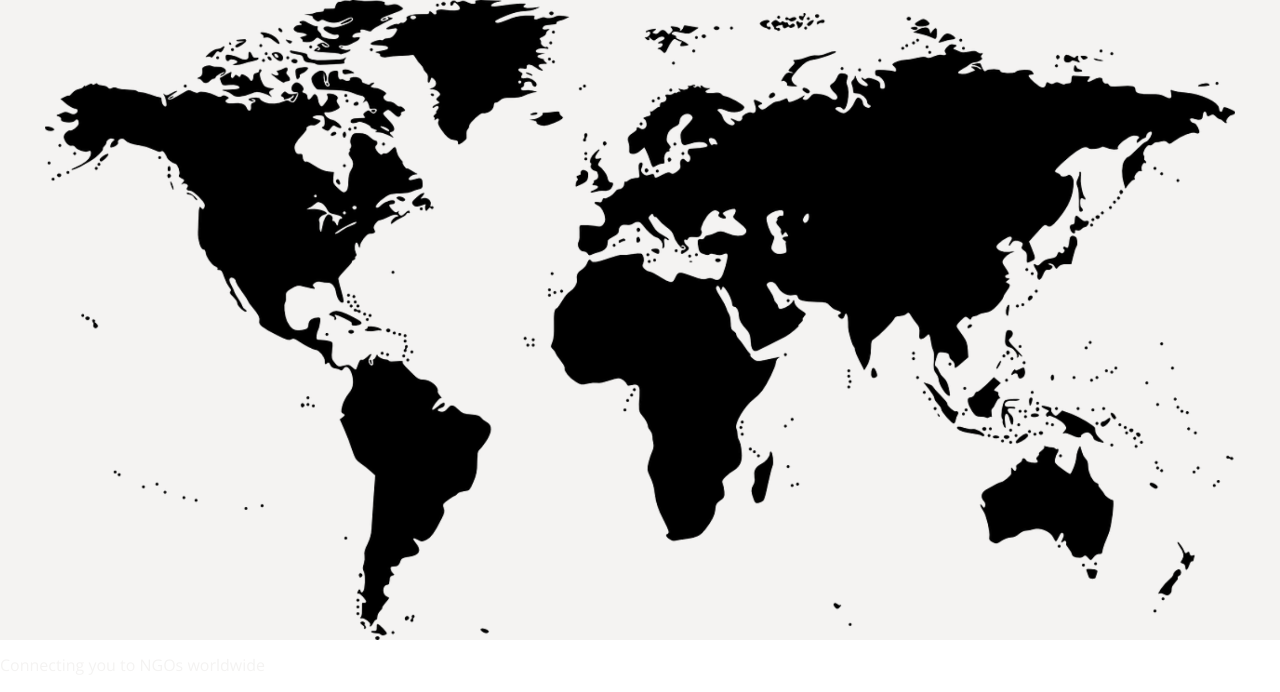
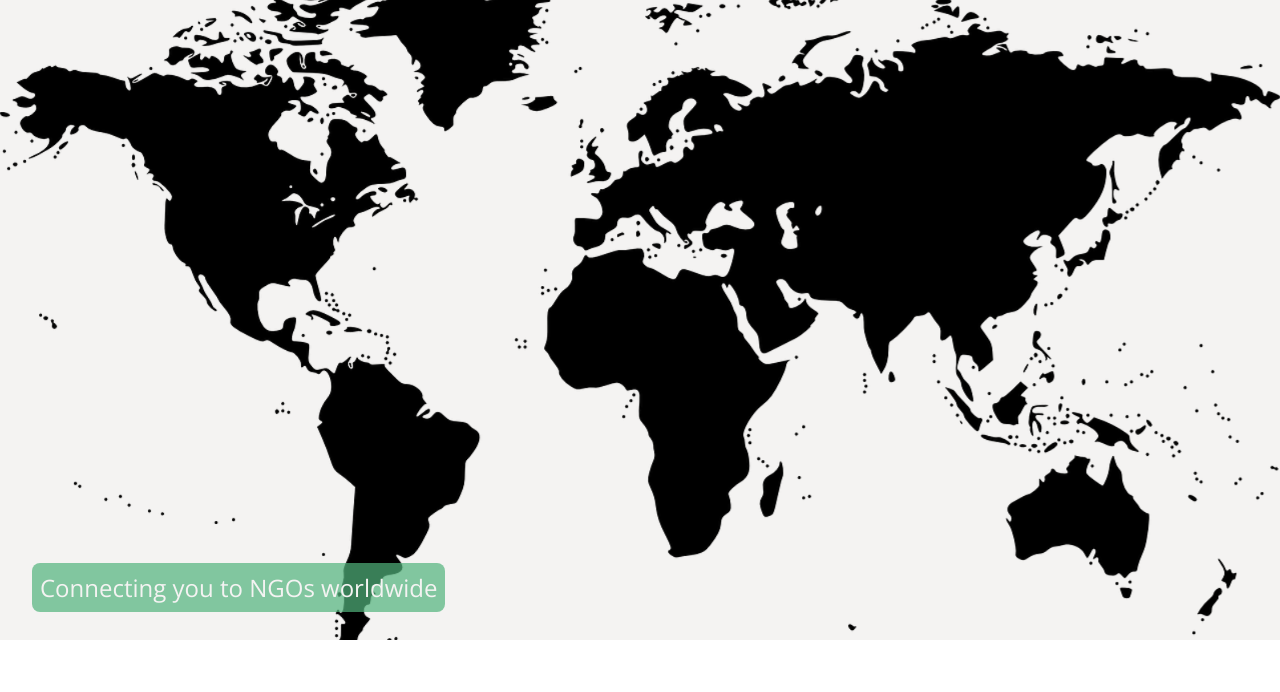
Before and after one commit to alphaClass6143/hackathon-2023-charityhub, a Flask app: page / in a window 1280 px wide. Shown: the part 108-800 px from the top of the page. Run offline with Flask 2, Linux system fonts and the light colour scheme.

Commit message:
added text overlying map

```diff
--- a/app/assets/css/index.css
+++ b/app/assets/css/index.css
@@ -1,11 +1,17 @@
 #map-feature p{
-    position:absolute;
-    bottom: 1rem;
+    position: absolute;
+    bottom: 5rem;
     color: #F4F3F2;
+    z-index: 1;
+    background-color: rgba(82,180,125,0.7);
+    left: 2rem;
+    font-size: 1.5rem;
+    padding:0.5rem;
+    border-radius: 0.5rem;
 }
 #worldmap {
     position: absolute;
-    object-fit: contain;
+    object-fit: cover;
     width:100%;
     height:40rem;
     background-color: #F4F3F2;
--- a/app/templates/index.html
+++ b/app/templates/index.html
@@ -7,4 +7,5 @@
     <img id="worldmap" src="../assets/images/world-map-black.webp" alt="world map">
 
 </section>
+
 {% endblock %}
```
